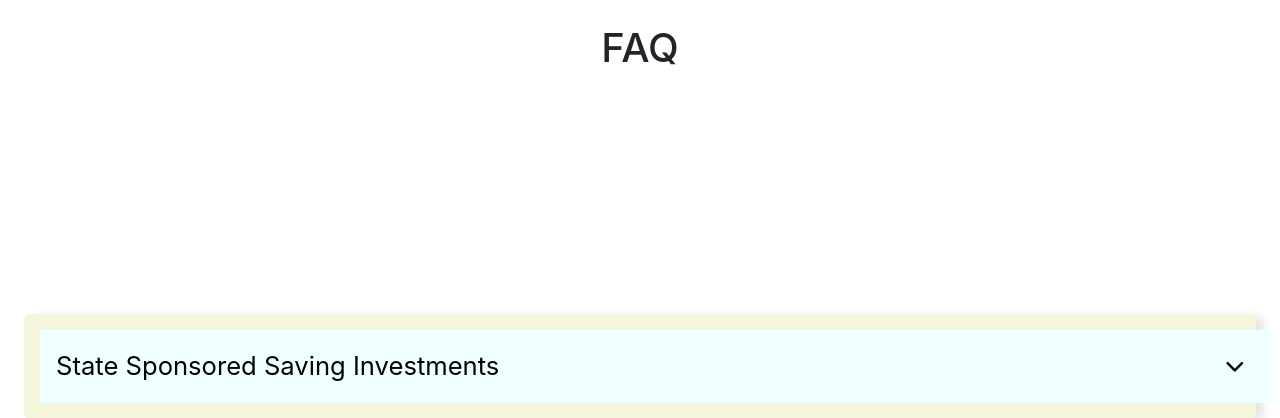
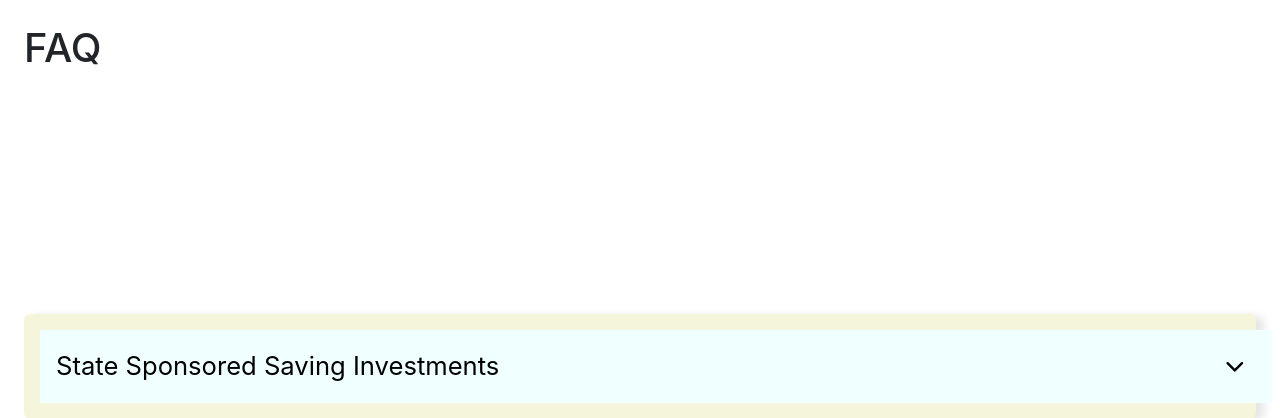
Before and after one commit to Trev-Marshall/Headspace, a Django app: page /trustfundbaby/faq/ in a window 1280 px wide. Shown: the part 56-474 px from the top of the page. Run offline with Django 3.2, Linux system fonts and the light colour scheme; some libraries are stand-ins or nearby versions.

Commit message:
faq title

```diff
--- a/django_projects/startup/trustfundbaby/static/css/styles.css
+++ b/django_projects/startup/trustfundbaby/static/css/styles.css
@@ -5,7 +5,7 @@
 }
 /* FAQ Styles. */
 .faq_Title{
-    text-align: center;
+    align-content: center;
     margin: 1.5rem;
 }
 
```
